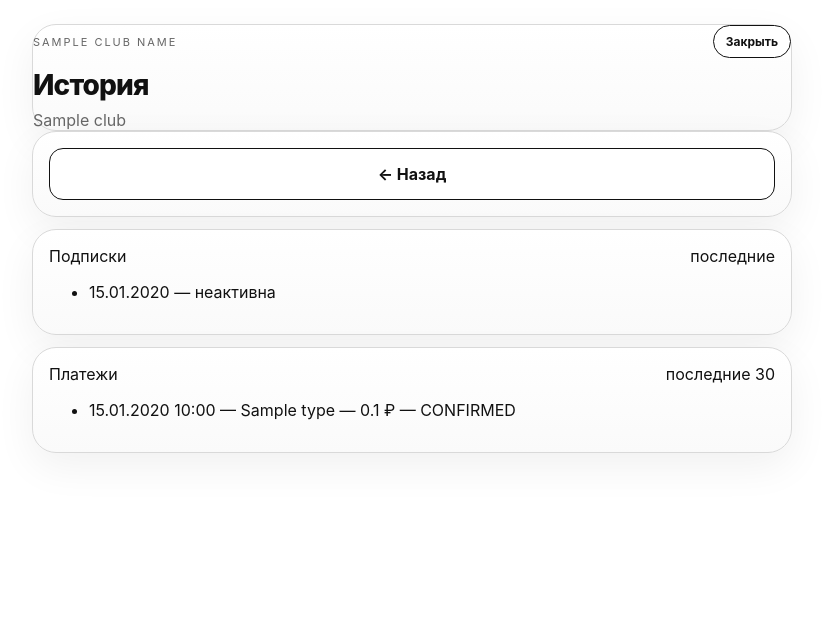
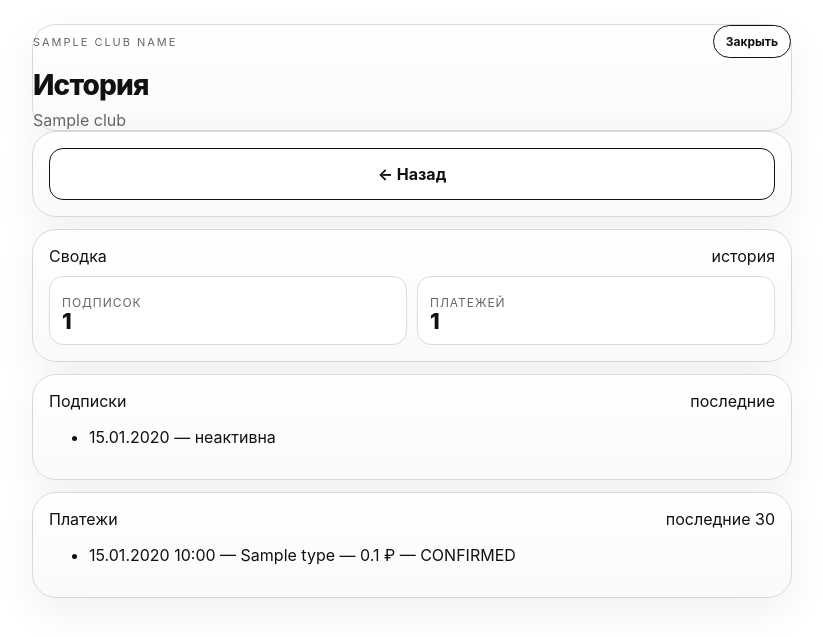
Before and after one commit to Wolndemort/github.io-test, a Python web app: template templates/webapp_history.html in a window 1280 px wide. Shown: the top 637 px of the page, without its empty margins (228-1051 px from the left). Run offline with Jinja, Linux system fonts and the light colour scheme; the template is opened without the code that fills it: most values are stand-ins (such as "Sample title", 1, 10 or a date in 2020); some libraries are stand-ins or nearby versions.

Commit message:
фиксистоииибагвоплате

```diff
--- a/templates/webapp_history.html
+++ b/templates/webapp_history.html
@@ -5,6 +5,13 @@
 {% block content %}
 <div class="mono-card">
     <a class="mono-action" href="/webapp/client-cabinet?club_id={{ club_id }}">← Назад</a>
+</div>
+<div class="mono-card">
+    <div class="mono-kicker"><div class="name">Сводка</div><span>история</span></div>
+    <div class="mono-grid-2">
+        <div class="mono-pill"><div class="label">Подписок</div><div class="value">{{ subscriptions|length if subscriptions is defined else 0 }}</div></div>
+        <div class="mono-pill"><div class="label">Платежей</div><div class="value">{{ orders|length if orders is defined else 0 }}</div></div>
+    </div>
 </div>
 <div class="mono-card">
     <div class="mono-kicker"><div class="name">Подписки</div><span>последние</span></div>
```
Also changed, not shown: templates/webapp_buy_subscription.html (+8 -1 lines).
